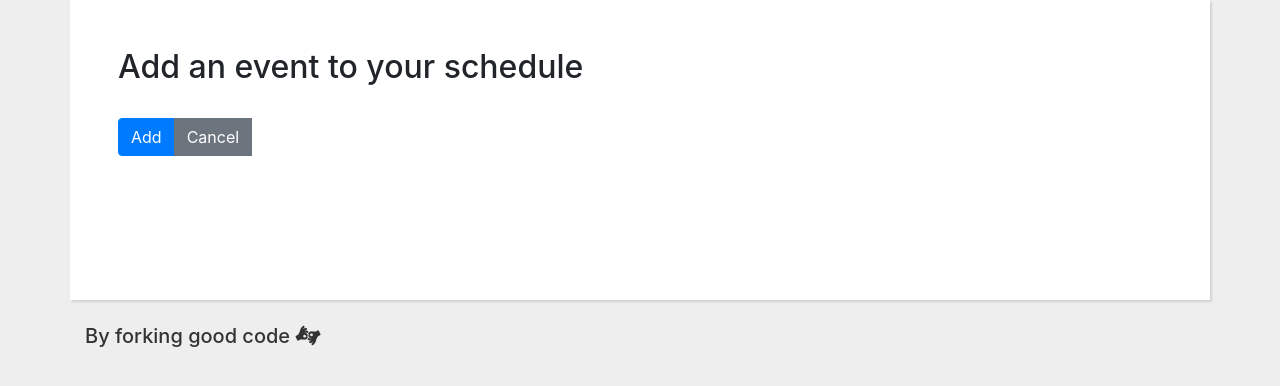
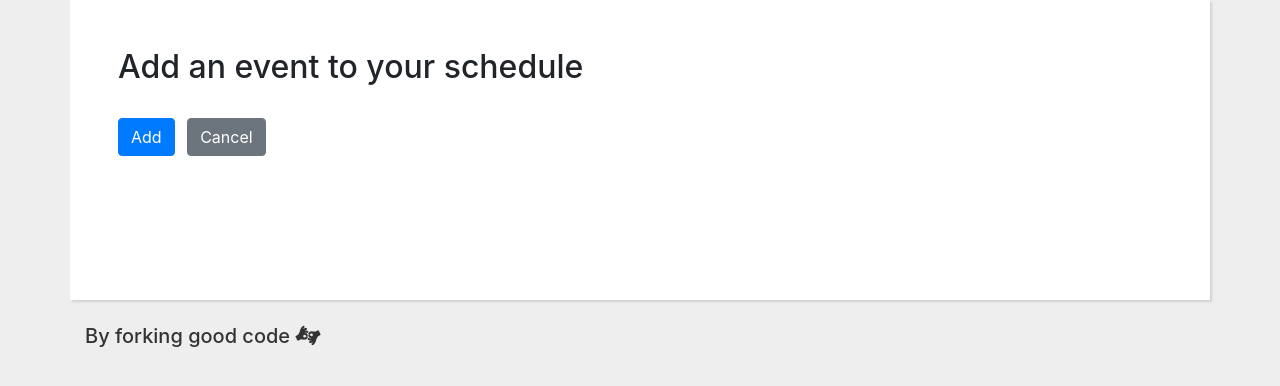
Before and after one commit to Appropriately/lazy-holiday-planner, a Django app: template lazyholidayplanner/itinerary/templates/visit/new.html in a window 1280 px wide. Shown: the part 56-442 px from the top of the page. Run offline with Django 3.2, Linux system fonts and the light colour scheme; a user stored in the database is signed in; tables that the repository leaves empty hold one stand-in row (values such as "Sample post"); the template is opened without the code that fills it: most values are stand-ins (such as "Sample title", 1, 10 or a date in 2020); parts of the project's set-up code (start-up, migrations or seed data) failed here and were passed over; some libraries are stand-ins or nearby versions.

Commit message:
Fix buttons

```diff
--- a/lazyholidayplanner/itinerary/templates/visit/new.html
+++ b/lazyholidayplanner/itinerary/templates/visit/new.html
@@ -9,10 +9,8 @@
 <form method="post" class="py-4">
     {% csrf_token %}
     {{ form|crispy }}
-    <div class="btn-group">
-        <input type="submit" value="Add" class="btn btn-primary" />
-        <a href="/trip/{{slug}}" class="btn btn-secondary">Cancel<a/>
-    </div>
+    <input type="submit" value="Add" class="btn btn-primary" />
+    <a href="/trip/{{slug}}" class="btn btn-secondary ml-2">Cancel</a>
 </form>
 {% else %}
 
```
